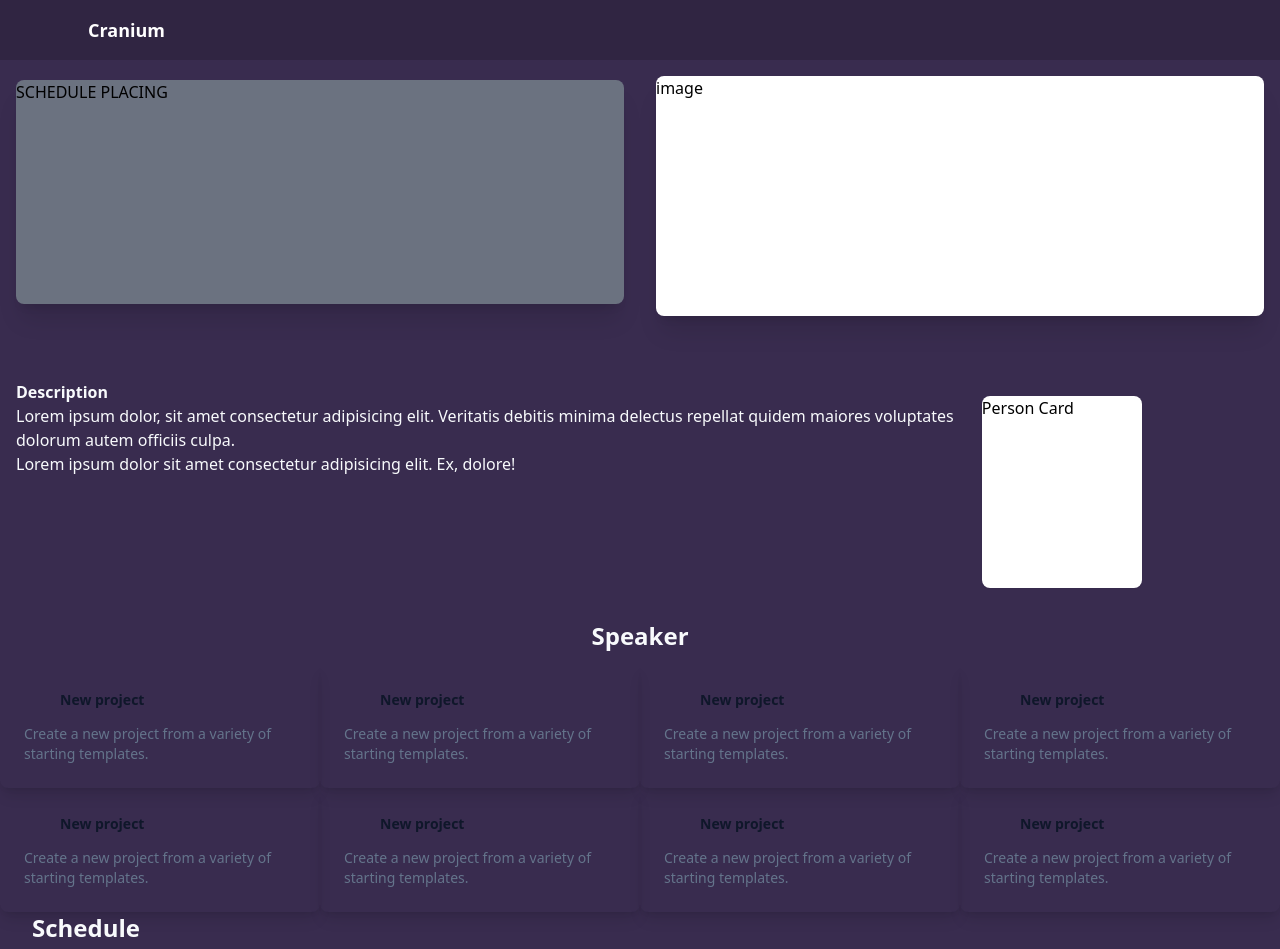
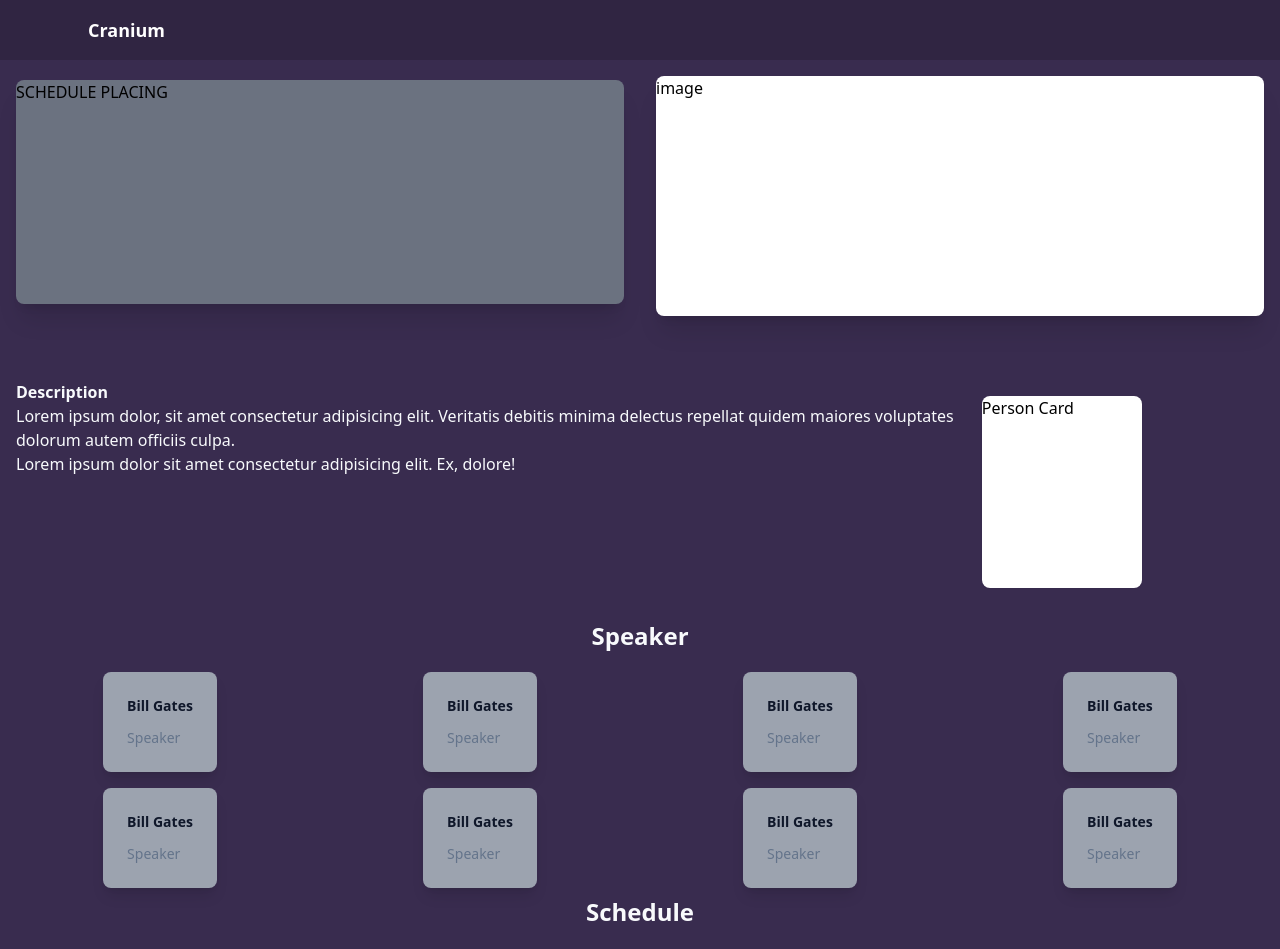
Before and after one commit to Darren-34810/mockup-cr, a website: page src/eventlandingpage.html in a window 1280 px wide. Shown: the top 949 px of the page. Drawn offline with nearby package versions, Linux system fonts and the light colour scheme.

Commit message:
Config With las push

```diff
--- a/src/eventlandingpage.html
+++ b/src/eventlandingpage.html
@@ -86,88 +86,69 @@
       <p class="text-slate-50 text-2xl h-11 font-bold ">Speaker</p>
     </div>
     <section class="flex flex-row justify-center bg-jandamuda">
-          <!-- <div class="mx-4 my-4 items-center w-40 h-24 shadow-xl bg-gray-500 rounded-lg">
-            Speaker
-          </div>
-          <div class="mx-4 my-4 items-center w-40 h-24 shadow-xl bg-gray-500 rounded-lg">
-            Speaker
-          </div>
-          <div class="mx-4 my-4 items-center w-40 h-24 shadow-xl bg-gray-500 rounded-lg ">
-            Speaker
-          </div>
-          <div class="mx-4 my-4 items-center w-40 h-24 shadow-xl bg-gray-500 rounded-lg">
-           Speaker
-          </div> -->
-          <a href="#" class="group block max-w-xs mx-auto rounded-lg p-6 bg-whitering-1 ring-slate-900/5 shadow-lg space-y-3 hover:bg-sky-500 hover:ring-sky-500">
+
+          <a href="#" class="my-2 group block max-w-xs mx-auto rounded-lg p-6 bg-gray-400 ring-slate-900/5 shadow-lg space-y-3 hover:bg-sky-500 hover:ring-sky-500">
             <div class="flex items-center space-x-3">
-              <svg class="h-6 w-6 stroke-sky-500 group-hover:stroke-white" fill="none" viewBox="0 0 24 24"><!-- ... --></svg>
-              <h3 class="text-slate-900 group-hover:text-white text-sm font-semibold">New project</h3>
+              <h3 class="text-slate-900 group-hover:text-white text-sm font-semibold">Bill Gates</h3>
             </div>
-            <p class="text-slate-500 group-hover:text-white text-sm">Create a new project from a variety of starting templates.</p>
+            <p class="text-slate-500 group-hover:text-white text-sm">Speaker</p>
           </a>
 
-          <a href="#" class="group block max-w-xs mx-auto rounded-lg p-6 bg-whitering-1 ring-slate-900/5 shadow-lg space-y-3 hover:bg-sky-500 hover:ring-sky-500">
+          <a href="#" class="my-2 group block max-w-xs mx-auto rounded-lg p-6 bg-gray-400 ring-slate-900/5 shadow-lg space-y-3 hover:bg-sky-500 hover:ring-sky-500">
             <div class="flex items-center space-x-3">
-              <svg class="h-6 w-6 stroke-sky-500 group-hover:stroke-white" fill="none" viewBox="0 0 24 24"><!-- ... --></svg>
-              <h3 class="text-slate-900 group-hover:text-white text-sm font-semibold">New project</h3>
+              <h3 class="text-slate-900 group-hover:text-white text-sm font-semibold">Bill Gates</h3>
             </div>
-            <p class="text-slate-500 group-hover:text-white text-sm">Create a new project from a variety of starting templates.</p>
+            <p class="text-slate-500 group-hover:text-white text-sm">Speaker</p>
           </a>
 
-          <a href="#" class="group block max-w-xs mx-auto rounded-lg p-6 bg-whitering-1 ring-slate-900/5 shadow-lg space-y-3 hover:bg-sky-500 hover:ring-sky-500">
+          <a href="#" class="my-2 group block max-w-xs mx-auto rounded-lg p-6 bg-gray-400 ring-slate-900/5 shadow-lg space-y-3 hover:bg-sky-500 hover:ring-sky-500">
             <div class="flex items-center space-x-3">
-              <svg class="h-6 w-6 stroke-sky-500 group-hover:stroke-white" fill="none" viewBox="0 0 24 24"><!-- ... --></svg>
-              <h3 class="text-slate-900 group-hover:text-white text-sm font-semibold">New project</h3>
+              <h3 class="text-slate-900 group-hover:text-white text-sm font-semibold">Bill Gates</h3>
             </div>
-            <p class="text-slate-500 group-hover:text-white text-sm">Create a new project from a variety of starting templates.</p>
+            <p class="text-slate-500 group-hover:text-white text-sm">Speaker</p>
           </a>
 
-          <a href="#" class="group block max-w-xs mx-auto rounded-lg p-6 bg-whitering-1 ring-slate-900/5 shadow-lg space-y-3 hover:bg-sky-500 hover:ring-sky-500">
+          <a href="#" class="my-2 group block max-w-xs mx-auto rounded-lg p-6 bg-gray-400 ring-slate-900/5 shadow-lg space-y-3 hover:bg-sky-500 hover:ring-sky-500">
             <div class="flex items-center space-x-3">
-              <svg class="h-6 w-6 stroke-sky-500 group-hover:stroke-white" fill="none" viewBox="0 0 24 24"><!-- ... --></svg>
-              <h3 class="text-slate-900 group-hover:text-white text-sm font-semibold">New project</h3>
+              <h3 class="text-slate-900 group-hover:text-white text-sm font-semibold">Bill Gates</h3>
             </div>
-            <p class="text-slate-500 group-hover:text-white text-sm">Create a new project from a variety of starting templates.</p>
+            <p class="text-slate-500 group-hover:text-white text-sm">Speaker</p>
           </a>
 
     </section>
     <section class="flex flex-row justify-center  bg-jandamuda">
-      <a href="#" class="group block max-w-xs mx-auto rounded-lg p-6 bg-whitering-1 ring-slate-900/5 shadow-lg space-y-3 hover:bg-sky-500 hover:ring-sky-500">
+      <a href="#" class="my-2 group block max-w-xs mx-auto rounded-lg p-6 bg-gray-400 ring-slate-900/5 shadow-lg space-y-3 hover:bg-sky-500 hover:ring-sky-500">
         <div class="flex items-center space-x-3">
-          <svg class="h-6 w-6 stroke-sky-500 group-hover:stroke-white" fill="none" viewBox="0 0 24 24"><!-- ... --></svg>
-          <h3 class="text-slate-900 group-hover:text-white text-sm font-semibold">New project</h3>
+          <h3 class="text-slate-900 group-hover:text-white text-sm font-semibold">Bill Gates</h3>
         </div>
-        <p class="text-slate-500 group-hover:text-white text-sm">Create a new project from a variety of starting templates.</p>
+        <p class="text-slate-500 group-hover:text-white text-sm">Speaker</p>
       </a>
 
-      <a href="#" class="group block max-w-xs mx-auto rounded-lg p-6 bg-whitering-1 ring-slate-900/5 shadow-lg space-y-3 hover:bg-sky-500 hover:ring-sky-500">
+      <a href="#" class="my-2 group block max-w-xs mx-auto rounded-lg p-6 bg-gray-400 ring-slate-900/5 shadow-lg space-y-3 hover:bg-sky-500 hover:ring-sky-500">
         <div class="flex items-center space-x-3">
-          <svg class="h-6 w-6 stroke-sky-500 group-hover:stroke-white" fill="none" viewBox="0 0 24 24"><!-- ... --></svg>
-          <h3 class="text-slate-900 group-hover:text-white text-sm font-semibold">New project</h3>
+          <h3 class="text-slate-900 group-hover:text-white text-sm font-semibold">Bill Gates</h3>
         </div>
-        <p class="text-slate-500 group-hover:text-white text-sm">Create a new project from a variety of starting templates.</p>
+        <p class="text-slate-500 group-hover:text-white text-sm">Speaker</p>
       </a>
 
-      <a href="#" class="group block max-w-xs mx-auto rounded-lg p-6 bg-whitering-1 ring-slate-900/5 shadow-lg space-y-3 hover:bg-sky-500 hover:ring-sky-500">
+      <a href="#" class="my-2 group block max-w-xs mx-auto rounded-lg p-6 bg-gray-400 ring-slate-900/5 shadow-lg space-y-3 hover:bg-sky-500 hover:ring-sky-500">
         <div class="flex items-center space-x-3">
-          <svg class="h-6 w-6 stroke-sky-500 group-hover:stroke-white" fill="none" viewBox="0 0 24 24"><!-- ... --></svg>
-          <h3 class="text-slate-900 group-hover:text-white text-sm font-semibold">New project</h3>
+          <h3 class="text-slate-900 group-hover:text-white text-sm font-semibold">Bill Gates</h3>
         </div>
-        <p class="text-slate-500 group-hover:text-white text-sm">Create a new project from a variety of starting templates.</p>
+        <p class="text-slate-500 group-hover:text-white text-sm">Speaker</p>
       </a>
 
-      <a href="#" class="group block max-w-xs mx-auto rounded-lg p-6 bg-whitering-1 ring-slate-900/5 shadow-lg space-y-3 hover:bg-sky-500 hover:ring-sky-500">
+      <a href="#" class="my-2 group block max-w-xs mx-auto rounded-lg p-6 bg-gray-400 ring-slate-900/5 shadow-lg space-y-3 hover:bg-sky-500 hover:ring-sky-500">
         <div class="flex items-center space-x-3">
-          <svg class="h-6 w-6 stroke-sky-500 group-hover:stroke-white" fill="none" viewBox="0 0 24 24"><!-- ... --></svg>
-          <h3 class="text-slate-900 group-hover:text-white text-sm font-semibold">New project</h3>
+          <h3 class="text-slate-900 group-hover:text-white text-sm font-semibold">Bill Gates</h3>
         </div>
-        <p class="text-slate-500 group-hover:text-white text-sm">Create a new project from a variety of starting templates.</p>
+        <p class="text-slate-500 group-hover:text-white text-sm">Speaker</p>
       </a>
 
     </section>
 
   <!-- bagian Jadwal -->
-    <div class="mx-auto justify-text-center px-8 bg-jandamuda">
+    <div class="mx-auto h-8  text-center px-8 bg-jandamuda">
       <p class="text-slate-50 text-2xl font-bold">Schedule</p>
     </div>
 
```
